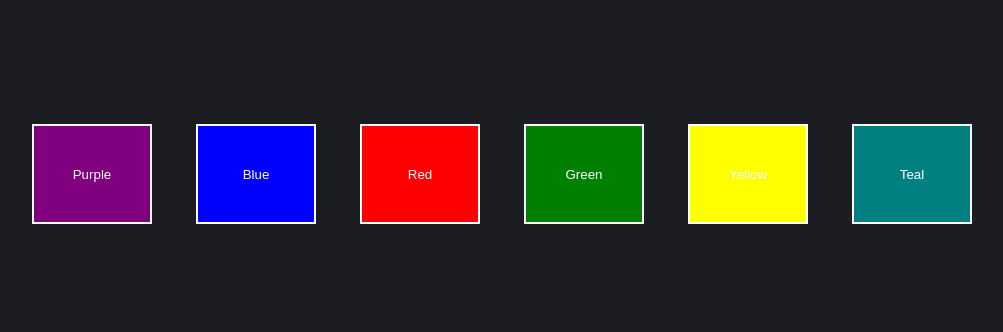
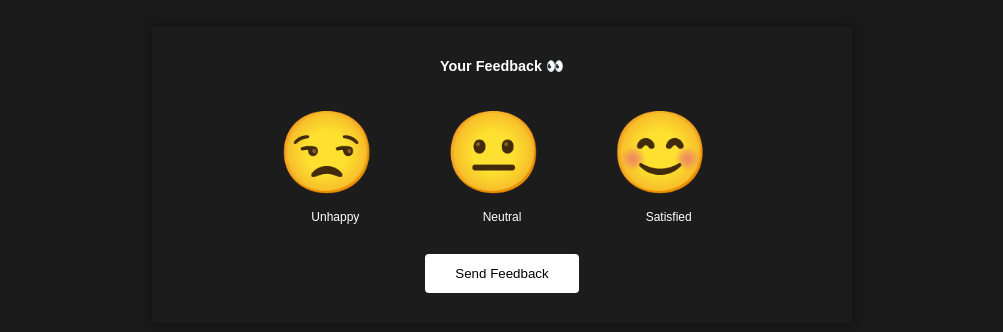
Before and after one commit to Kuldeepdawar/Interchangeble-colors, a plain HTML site: page index.html in a window 1280 px wide. Shown: the part 226-558 px from the top of the page, without its empty margins (138-1141 px from the left). Drawn offline with Linux system fonts and the light colour scheme.

Commit message:
first commit

```diff
--- a/app.js
+++ b/app.js
@@ -1,37 +1,33 @@
-const btns = document.querySelectorAll(".btn");
-const body = document.body;
+// Getting Elements From The DOM
+const ratings = document.querySelectorAll(".ratings");
+const ratingsContainer = document.querySelector(".ratings-container");
+const sendBtn = document.querySelector("#send");
+const panel = document.querySelector("#panel");
 
-//Iteration over all button
-btns.forEach((btn) => {
-  btn.addEventListener("click", () => {
-    color = btn.value;
-    changeBackground(color);
-  });
+let selectedRating = "Satisfied";
+
+// Attaching Event
+ratingsContainer.addEventListener("click", (e) => {
+  if (e.target.parentNode.classList.contains("rating")) {
+    console.log(e.target.classList.contains("rating"));
+    removeActive();
+
+    e.target.parentNode.classList.add("active");
+    selectedRating = e.target.nextElementSibling.innerHTML;
+  }
 });
 
-function changeBackground(color) {
-  body.className = "";
+sendBtn.addEventListener("click", () => {
+  panel.innerHTML = `
+    <p class="heart">💖</p>
+    <strong>Thank You! </strong>
+    <br>
+    <strong>Feedback: ${selectedRating} </strong>
+  `;
+});
 
-  switch (color) {
-    case "purple":
-      body.classList.add(purple);
-      break;
-    case "blue":
-      body.classList.add("blue");
-      break;
-    case "red":
-      body.classList.add("red");
-      break;
-    case "green":
-      body.classList.add("green");
-      break;
-    case "yellow":
-      body.classList.add("yellow");
-      break;
-    case "teal":
-      body.classList.add("teal");
-      break;
-    default:
-      break;
+function removeActive() {
+  for (let i = 0; i < ratings.length; i++) {
+    ratings[i].classList.remove("active");
   }
 }
--- a/index.html
+++ b/index.html
@@ -1,21 +1,33 @@
 <html lang="en">
   <head>
     <meta charset="UTF-8" />
+    <meta http-equiv="X-UA-Compatible" content="IE=edge" />
     <meta name="viewport" content="width=device-width, initial-scale=1.0" />
-    <title>Background Color Change in JavaScript</title>
+    <title>Feedback</title>
+
     <link rel="stylesheet" href="style.css" />
   </head>
   <body>
-    <div class="content-container">
-      <nav class="nav">
-        <input type="button" value="purple" class="btn purple" />
-        <input type="button" value="blue" class="btn blue" />
-        <input type="button" value="red" class="btn red" />
-        <input type="button" value="green" class="btn green" />
-        <input type="button" value="yellow" class="btn yellow" />
-        <input type="button" value="teal" class="btn teal" />
-      </nav>
-    </div>
+    <section class="panel-container" id="panel">
+      <strong>Your Feedback 👀</strong>
+      <div class="ratings-container">
+        <div class="container">
+          <div class="rating">
+            <div class="icon">😒</div>
+            <small>Unhappy</small>
+          </div>
+          <div class="rating">
+            <div class="icon">😐</div>
+            <small>Neutral</small>
+          </div>
+          <div class="rating">
+            <div class="icon">😊</div>
+            <small>Satisfied</small>
+          </div>
+        </div>
+      </div>
+      <button class="btn" id="send">Send Feedback</button>
+    </section>
     <script src="app.js"></script>
   </body>
 </html>
--- a/style.css
+++ b/style.css
@@ -1,53 +1,91 @@
 * {
-  margin: 0;
-  padding: 0;
   box-sizing: border-box;
 }
 
 body {
-  background: rgb(28, 28, 35);
+  background: rgb(26, 25, 25);
+  font-family: sans-serif;
+  display: flex;
+  justify-content: center;
+  align-items: center;
+  height: 100vh;
+  overflow: hidden;
+  margin: 0;
+}
+
+.panel-container {
+  background: #1d1c1c;
+  box-shadow: 0 0 8px rgba(0, 0, 0, 0.3);
+  border-radius: 4px;
+  font-size: 90%;
+  display: flex;
+  flex-direction: column;
+  justify-content: center;
+  align-items: center;
+  padding: 30px;
+  width: 700px;
+  color: #fff;
+}
+
+.container {
+  display: flex;
+  justify-content: center;
+  align-items: center;
+  text-align: center;
+  width: 500px;
+}
+
+.panel-container strong {
+  line-height: 20px;
+  text-align: center;
+}
+
+.ratings-contaienr {
+  display: flex;
+  margin: 20px 0;
+}
+
+.rating {
+  flex: 1;
+  cursor: pointer;
+  padding: 20px;
+  margin: 10px 5px;
+}
+
+.rating:hover,
+.rating.active {
+  border-radius: 4px;
+  background: #ccc;
+  transition: 1s ease;
+}
+
+.rating .icon {
+  width: 40px;
+  font-size: 5rem;
+  margin-right: 10px;
+}
+
+.rating small {
+  color: #fff;
+  display: inline-block;
+  margin: 10px 0 0;
 }
 
 .btn {
-  padding: 10px 20px;
+  background: #fff;
+  color: #000;
+  border: 0;
+  border-radius: 4px;
+  padding: 12px 30px;
   cursor: pointer;
-  border: none;
-  color: #fff;
-  border: 2px solid white;
-  width: 120px;
-  height: 100px;
-  margin: 20px;
-  text-transform: capitalize;
+  outline: 0;
 }
 
-.purple {
-  background-color: purple;
+.btn:active {
+  transform: scale(0.98);
 }
 
-.blue {
-  background-color: blue;
+.heart {
+  font-size: 3rem;
+  margin-bottom: 10px;
 }
-
-.red {
-  background-color: red;
-}
-
-.green {
-  background-color: green;
-}
-
-.yellow {
-  background-color: yellow;
-}
-
-.teal {
-  background-color: teal;
-}
-
-.content-container {
-  height: 100vh;
-  display: flex;
-  justify-content: center;
-  flex-direction: column;
-  align-items: center;
-}
```
Also changed, not shown: 1 other file.
